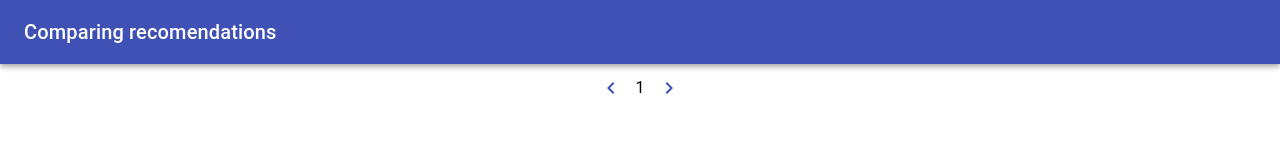
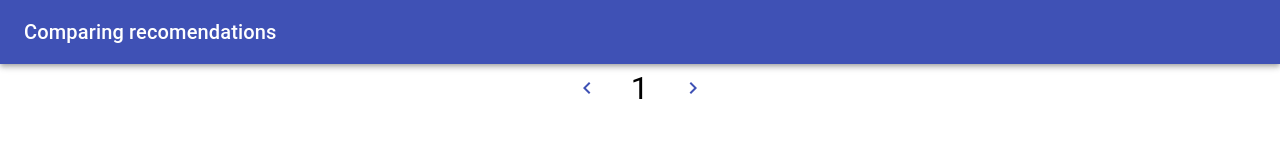
Before and after one commit to mdr-leon10/sdr-taller2, a React (Create React App) app in the folder FrontEnd/: page / in a window 1280 px wide. Shown: the top 166 px of the page. Built offline with nearby package versions, Linux system fonts and the light colour scheme; no server answers.

Commit message:
change style

```diff
--- a/FrontEnd/src/components/PaginationElement.js
+++ b/FrontEnd/src/components/PaginationElement.js
@@ -14,10 +14,14 @@ const useStyles = makeStyles(() => ({
         display: 'flex',
         flexDirection: 'column',
         justifyContent: 'center',
-        alignContent: 'center'
+        alignContent: 'center',
+        '&>p': {
+            fontSize: '2rem',
+        }
     },
     buttonColor: {
         color: '#3f51b5',
+        padding: '0 20px'
     }
 }));
 
```
